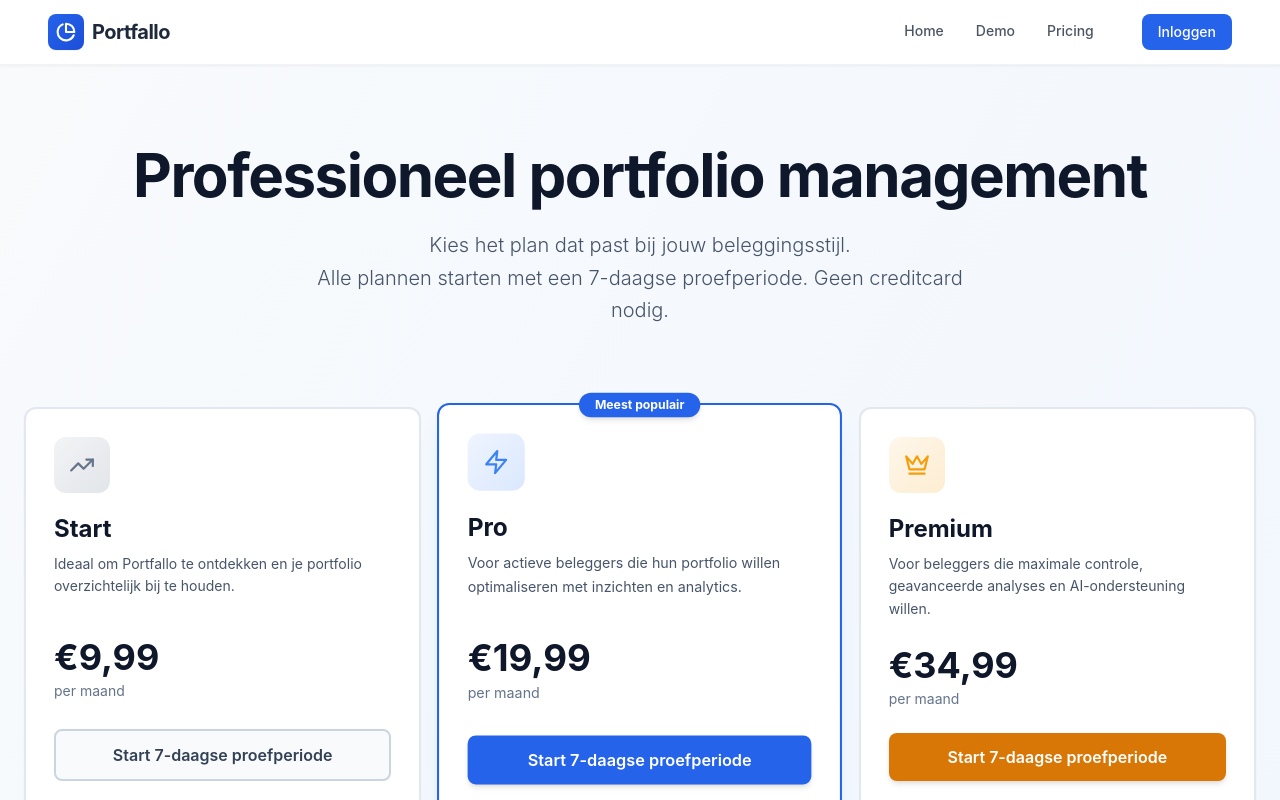
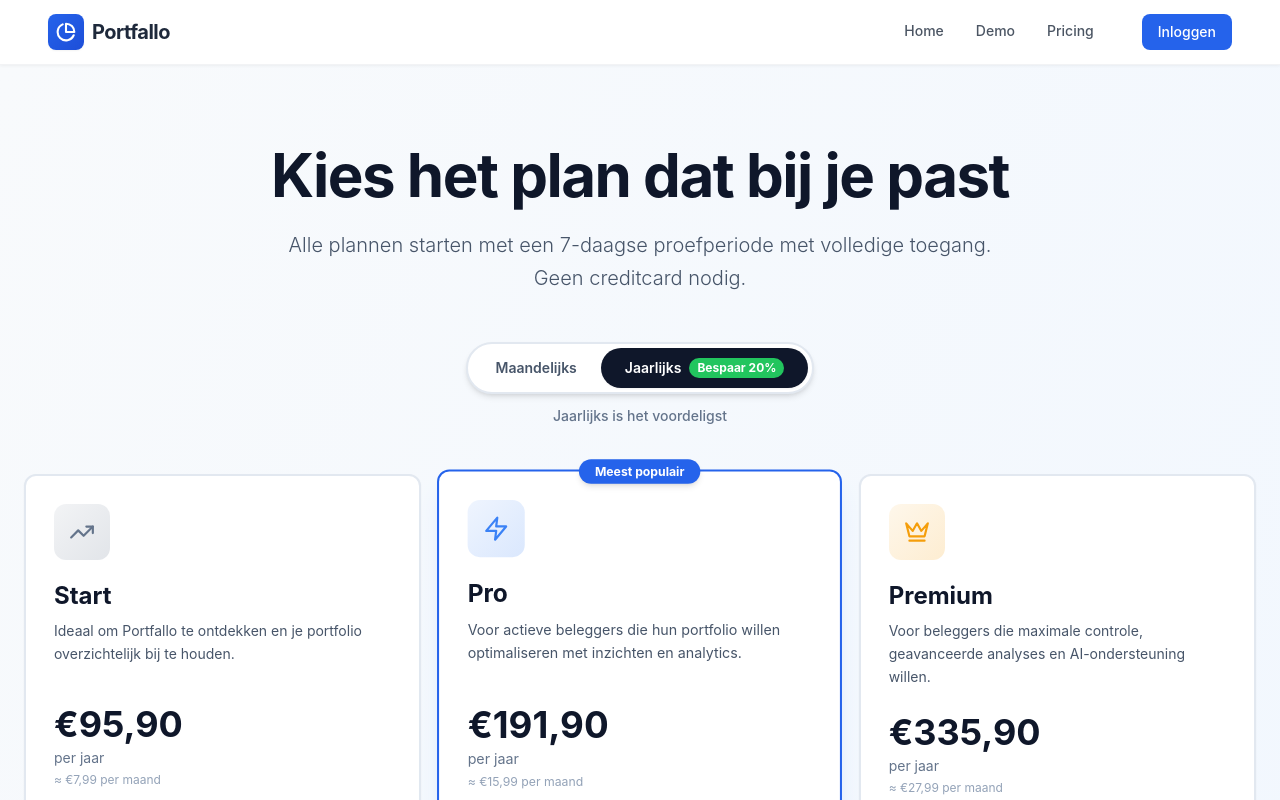
Before and after one commit to Swenvh/Portfallo-Final, a React (Vite) app in the folder project-bolt-github-pkwrl7gt/project/: page /upgrade in a window 1280 px wide. Shown: the top 800 px of the page. Built offline with nearby package versions, Linux system fonts and the light colour scheme; no server answers.

Commit message:
Updated UpgradePage.jsx

```diff
--- a/project-bolt-github-pkwrl7gt/project/src/pages/UpgradePage.jsx
+++ b/project-bolt-github-pkwrl7gt/project/src/pages/UpgradePage.jsx
@@ -1,15 +1,17 @@
-import React from "react";
+import React, { useState } from "react";
 import { usePremium } from "../context/PremiumContext";
 import { Check, X, Zap, Crown, TrendingUp } from "lucide-react";
 
 export default function UpgradePage() {
   const { setShowPaywall } = usePremium();
+  const [isYearly, setIsYearly] = useState(true);
 
   const plans = [
     {
       name: "Start",
-      price: "€9,99",
-      period: "per maand",
+      monthlyPrice: "€9,99",
+      yearlyPrice: "€95,90",
+      monthlyEquivalent: "€7,99",
       description: "Ideaal om Portfallo te ontdekken en je portfolio overzichtelijk bij te houden.",
       icon: TrendingUp,
       iconColor: "#64748b",
@@ -20,8 +22,9 @@ export default function UpgradePage() {
     },
     {
       name: "Pro",
-      price: "€19,99",
-      period: "per maand",
+      monthlyPrice: "€19,99",
+      yearlyPrice: "€191,90",
+      monthlyEquivalent: "€15,99",
       description: "Voor actieve beleggers die hun portfolio willen optimaliseren met inzichten en analytics.",
       icon: Zap,
       iconColor: "#3b82f6",
@@ -32,8 +35,9 @@ export default function UpgradePage() {
     },
     {
       name: "Premium",
-      price: "€34,99",
-      period: "per maand",
+      monthlyPrice: "€34,99",
+      yearlyPrice: "€335,90",
+      monthlyEquivalent: "€27,99",
       description: "Voor beleggers die maximale controle, geavanceerde analyses en AI-ondersteuning willen.",
       icon: Crown,
       iconColor: "#f59e0b",
@@ -109,13 +113,44 @@ export default function UpgradePage() {
   return (
     <div className="min-h-screen bg-gradient-to-br from-slate-50 to-blue-50">
       <div className="max-w-7xl mx-auto px-4 md:px-6 py-16 md:py-20">
-        <div className="text-center mb-16 md:mb-20">
+        <div className="text-center mb-12">
           <h1 className="text-5xl md:text-6xl font-bold text-slate-900 mb-6 leading-tight">
-            Professioneel portfolio management
+            Kies het plan dat bij je past
           </h1>
-          <p className="text-xl text-slate-600 max-w-2xl mx-auto font-light leading-relaxed">
-            Kies het plan dat past bij jouw beleggingsstijl.<br />
-            Alle plannen starten met een 7-daagse proefperiode. Geen creditcard nodig.
+          <p className="text-xl text-slate-600 max-w-3xl mx-auto font-light leading-relaxed">
+            Alle plannen starten met een 7-daagse proefperiode met volledige toegang.<br />
+            Geen creditcard nodig.
+          </p>
+        </div>
+
+        <div className="flex flex-col items-center mb-12">
+          <div className="inline-flex items-center bg-white rounded-full p-1 shadow-md border-2 border-slate-200 mb-3">
+            <button
+              onClick={() => setIsYearly(false)}
+              className={`px-6 py-2.5 rounded-full font-semibold text-sm transition-all ${
+                !isYearly
+                  ? 'bg-slate-900 text-white shadow-sm'
+                  : 'text-slate-600 hover:text-slate-900'
+              }`}
+            >
+              Maandelijks
+            </button>
+            <button
+              onClick={() => setIsYearly(true)}
+              className={`px-6 py-2.5 rounded-full font-semibold text-sm transition-all flex items-center gap-2 ${
+                isYearly
+                  ? 'bg-slate-900 text-white shadow-sm'
+                  : 'text-slate-600 hover:text-slate-900'
+              }`}
+            >
+              Jaarlijks
+              <span className="bg-green-500 text-white text-xs font-bold px-2 py-0.5 rounded-full">
+                Bespaar 20%
+              </span>
+            </button>
+          </div>
+          <p className="text-sm text-slate-500 font-medium">
+            Jaarlijks is het voordeligst
           </p>
         </div>
 
@@ -148,12 +183,21 @@ export default function UpgradePage() {
                 <p className="text-sm text-slate-600 mb-6 leading-relaxed min-h-[60px]">{plan.description}</p>
 
                 <div className="mb-6">
-                  <div className="text-4xl font-bold text-slate-900">{plan.price}</div>
-                  <div className="text-sm text-slate-500 mt-1">{plan.period}</div>
+                  <div className="text-4xl font-bold text-slate-900">
+                    {isYearly ? plan.yearlyPrice : plan.monthlyPrice}
+                  </div>
+                  <div className="text-sm text-slate-500 mt-1">
+                    {isYearly ? 'per jaar' : 'per maand'}
+                  </div>
+                  {isYearly && (
+                    <div className="text-xs text-slate-400 mt-1">
+                      ≈ {plan.monthlyEquivalent} per maand
+                    </div>
+                  )}
                 </div>
 
                 <button
-                  className={`w-full py-3 px-4 rounded-lg font-semibold transition-all mt-auto ${
+                  className={`w-full py-3 px-4 rounded-lg font-semibold transition-all ${
                     plan.ctaVariant === 'primary'
                       ? 'bg-blue-600 text-white hover:bg-blue-700 shadow-md hover:shadow-lg'
                       : plan.ctaVariant === 'secondary'
@@ -165,6 +209,9 @@ export default function UpgradePage() {
                 >
                   {plan.cta}
                 </button>
+                <p className="text-xs text-slate-500 text-center mt-3">
+                  Volledige toegang · geen creditcard
+                </p>
               </div>
             );
           })}
```
